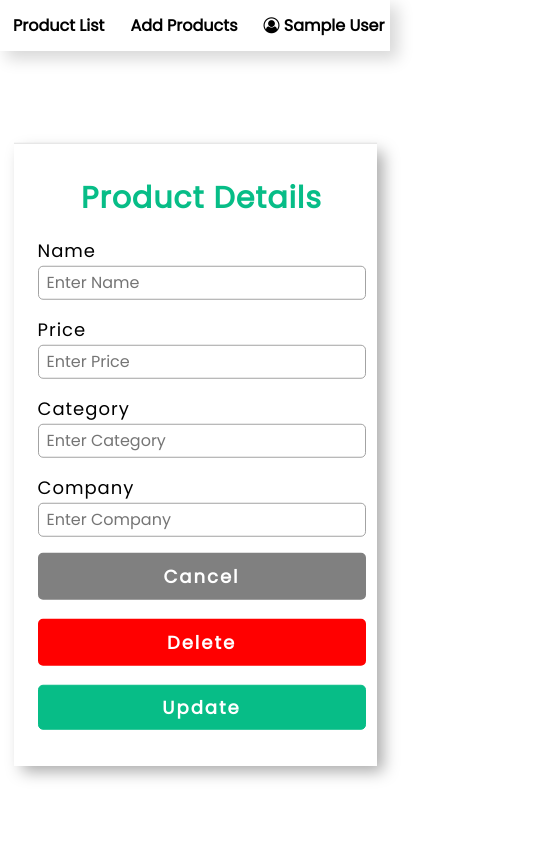
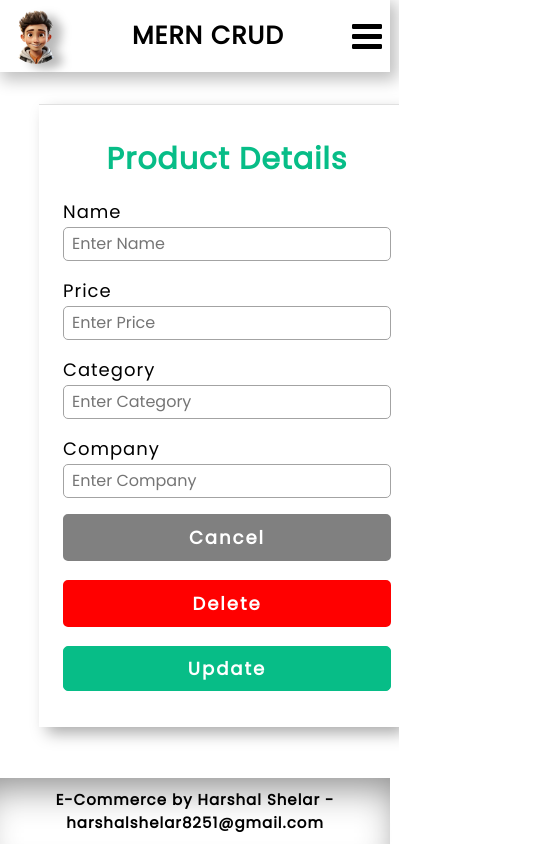
Before and after one commit to Harshal-Shelar/MERN-E-Com-FrontEnd, a React (Create React App) app: page /update/1 in a window 390 px wide. Shown: the whole page, 545 px wide, since content can reach past the window. Built offline with nearby package versions, Linux system fonts and the light colour scheme; no server answers; sample sign-in values are in the browser's storage.

Commit message:
popup and some designs are fixed

```diff
--- a/src/App.js
+++ b/src/App.js
@@ -27,7 +27,7 @@ function App() {
           <Route path='/login' element={<Login />} />
         </Routes>
       </BrowserRouter>
-      {/* <Footer /> */}
+      <Footer />
     </div>
   );
 }
--- a/src/Components/Footer/Footer.css
+++ b/src/Components/Footer/Footer.css
@@ -2,7 +2,6 @@
     position: absolute;
     bottom: 0;
     text-align: center;
-    z-index: 999;
     width: 100%;
     margin: 0;
     padding: 10px 0;
--- a/src/Components/Login/Login.css
+++ b/src/Components/Login/Login.css
@@ -36,7 +36,7 @@
 .loginHeading {
     text-align: center;
     margin: 10px 0;
-    color: rgb(111, 169, 206);
+    color: rgb(7, 189, 135);
     font-size: 30px;
     letter-spacing: 2px;
     font-weight: 600;
@@ -107,9 +107,13 @@
     }
 
     .loginHeading{
-        color: rgb(7, 189, 135);
-        text-shadow: 0px 2px 10px rgb(7, 189, 135);
+        color: white;
+        text-shadow:
+            1px 1px 2px black,
+            0 0 1em rgb(1, 189, 135),
+            0 0 0.2em rgb(1, 189, 135);
         font-size: 40px;
+        letter-spacing: 2px;
     }
 
     .loginForm{
--- a/src/Components/Nav/Nav.css
+++ b/src/Components/Nav/Nav.css
@@ -8,6 +8,7 @@
     padding-inline-start: 0;
     box-shadow: 7px 7px 15px 1px #d8d8d8;
 }
+
 .nav-li {
     list-style-type: none;
     text-decoration: none;
@@ -16,26 +17,32 @@
     display: inline-block;
     font-weight: 600;
 }
-.nav-li:hover{
+
+.nav-li:hover {
     transition: 0.7s;
     text-shadow: 0px 1px 7px rgb(7, 189, 135);
 }
+
 .nav-li a {
     text-align: center;
     color: black;
     text-decoration: none;
 }
-.nav-li a:focus{
+
+.nav-li a:focus {
     color: rgb(13, 119, 87);
 }
+
 .loginLogout {
     display: flex;
     align-items: center;
 }
-.all-li{
+
+.all-li {
     display: flex;
     text-wrap: nowrap;
 }
+
 .loginLogout li {
     list-style: none;
     align-items: center;
@@ -50,3 +57,74 @@
     padding-right: 20px;
 
 }
+
+@media (min-width : 768px) {
+
+    .respHeader,
+    .respHeaderData {
+        display: none;
+        visibility: hidden;
+    }
+}
+
+@media (max-width : 767px) {
+    .nav-ul {
+        display: none;
+        visibility: hidden;
+    }
+
+    .respHeader {
+        display: flex;
+        justify-content: space-between;
+        align-items: center;
+        padding: 0.5rem;
+        box-shadow: 4px 5px 15px 3px rgb(192, 192, 192);
+    }
+
+    .respProfileImg {
+        border-radius: 50%;
+        height: 3.5rem;
+        width: 3.5rem;
+        filter: drop-shadow(10px 5px 5px rgb(185, 185, 185));
+    }
+
+    .respHeading {
+        font-size: 25px;
+        font-weight: bold;
+        letter-spacing: 1px;
+    }
+
+    .fa-bars {
+        font-size: 35px;
+    }
+
+    .respHeaderData {
+        width: 70%;
+        position: absolute;
+        top: 72px;
+        right: 0px;
+        height: 91vh;
+        background-color: rgb(13, 119, 87);
+        z-index: 999;
+        transition: 2.2s cubic-bezier(.36,-0.01,0,.77);
+    }
+
+    .fa-close{
+        font-size: 35px;
+    }
+    .respUl {
+        top: 50%;
+        margin-top: 50%;
+    }
+    .respLi{
+        list-style: none;
+        margin: 1.5rem 0;
+        font-size: 20px;
+        font-weight: bold;
+    }
+    .respLi a{
+        color: white;
+        letter-spacing: 2px;
+        text-decoration: none;
+    }
+}
--- a/src/Components/Nav/Nav.jsx
+++ b/src/Components/Nav/Nav.jsx
@@ -1,15 +1,20 @@
-import React from 'react';
+import React, { useState } from 'react';
 import { Link, useNavigate } from 'react-router-dom';
 import './Nav.css';
+import profileImg from '../../Assets/Images/pro3Trans.png'
 
 const Nav = () => {
   const auth = localStorage.getItem("user");
+  const [sidebar, setSidebar] = useState(false);
 
   const navigate = useNavigate();
 
-  const logout = () => {
-    localStorage.removeItem("user");
-    navigate('/signUp');
+  const openSidebar = () => {
+    setSidebar(true);
+  }
+
+  const closeSidebar = () => {
+    setSidebar(false);
   }
 
 
@@ -17,6 +22,7 @@ const Nav = () => {
     <div>
       {
         auth ?
+          <div>
             <ul className='nav-ul'>
               <div className="all-li">
                 <li className='nav-li'><Link to="/">Product List</Link></li>
@@ -26,6 +32,29 @@ const Nav = () => {
                 <li className='nav-li'><Link to="/profile"> <i className="fa fa-user-circle-o"></i> {JSON.parse(auth).name}</Link></li>
               </div>
             </ul>
+            <div className="respHeader">
+              <img className='respProfileImg' src={profileImg} />
+              <span className="respHeading">MERN CRUD</span>
+              { !sidebar ?
+                <i className='fa fa-bars' onClick={openSidebar}></i> : <></>
+              }
+
+              {sidebar ?
+                <i className='fa fa-close' onClick={closeSidebar}></i> : <></>
+              }
+            </div>
+            {
+              sidebar ?
+                <div className="respHeaderData">
+                  <ul className='respUl'>
+                    <li className='respLi' onClick={closeSidebar}><Link to="/"> <i className='fa fa-server'></i> Product List</Link></li>
+                    <li className='respLi' onClick={closeSidebar}><Link to="/addProducts"> <i className='fa fa-user-plus'></i> Add Product</Link></li>
+                    <li className='respLi' onClick={closeSidebar}><Link to="/profile"> <i className='fa fa-user-circle-o'></i> {JSON.parse(auth).name}</Link></li>
+                  </ul>
+                </div> :
+                <></>
+            }
+          </div>
           :
           <></>
       }
--- a/src/Components/PrivateComp.jsx
+++ b/src/Components/PrivateComp.jsx
@@ -3,7 +3,7 @@ import { Outlet, Navigate } from 'react-router-dom';
 
 const PrivateComp = () => {
     const auth = localStorage.getItem("user");
-    return auth ? <Outlet /> : <Navigate to="signUp" />
+    return auth ? <Outlet /> : <Navigate to="login" />
 }
 
 export default PrivateComp
--- a/src/Components/Products/Products.css
+++ b/src/Components/Products/Products.css
@@ -13,6 +13,7 @@
     background: linear-gradient(50deg, red 0%, rgb(0, 116, 210) 80%);
     -webkit-text-fill-color: transparent;
     -webkit-background-clip: text;
+    background-clip: hidden;
 }
 
 .popupTitle {
@@ -22,6 +23,7 @@
 .tableHead {
     text-align: left;
     font-weight: bolder;
+    border-bottom: 2px solid black;
 }
 
 .mainTable {
@@ -41,7 +43,7 @@
     width: 150px;
     max-width: fit-content;
     text-wrap: nowrap;
-    padding: 0.8rem 0;
+    padding: 0.8rem;
 }
 .actionBtns {
     display: flex;
@@ -205,6 +207,8 @@
 
     .mainTable {
         overflow-y: auto;
+        padding: 1rem 1rem 1rem 2rem;
+        margin-top: 9rem;
     }
 
     .productListHeading {
@@ -214,4 +218,9 @@
     .input-icons {
         margin-top: 6rem;
     }
+    .input-field{
+        margin: 5rem 1rem 0 0;
+        position: fixed;
+        width: -webkit-fill-available;
+    }
 }
--- a/src/Components/Products/Products.jsx
+++ b/src/Components/Products/Products.jsx
@@ -80,12 +80,12 @@ const Products = () => {
         <table className='mainTable'>
           <thead className='tableHead'>
             <tr>
-              <th>Sr. No.</th>
-              <th>Name</th>
-              <th>Price</th>
-              <th>Category</th>
-              <th>Company</th>
-              <th>Actions</th>
+              <th className='tableText'>Sr. No.</th>
+              <th className='tableText'>Name</th>
+              <th className='tableText'>Price</th>
+              <th className='tableText'>Category</th>
+              <th className='tableText'>Company</th>
+              <th className='tableText'>Actions</th>
             </tr>
           </thead>
           <tbody>
--- a/src/Components/Profile/Profile.jsx
+++ b/src/Components/Profile/Profile.jsx
@@ -12,7 +12,7 @@ const Profile = () => {
 
   const logout = () => {
     localStorage.removeItem("user");
-    navigate('/signUp');
+    navigate('/login');
   }
 
   useEffect(() => {
--- a/src/Components/SignUp/SignUp.css
+++ b/src/Components/SignUp/SignUp.css
@@ -1,4 +1,4 @@
-.registerForm{
+.registerForm {
     top: 50%;
     left: 50%;
     position: absolute;
@@ -11,64 +11,72 @@
     width: fit-content;
 }
 
-.fields{
+.fields {
     display: grid;
     width: 50%;
     padding: 1rem 2rem;
     border-top: 1px solid rgb(224, 224, 224);
 }
 
-.signUpImage{
+.signUpImage {
     width: 50%;
-    background-image: linear-gradient(to right, rgb(13, 119, 87) , rgb(7, 189, 135));
+    background-image: linear-gradient(to right, rgb(13, 119, 87), rgb(7, 189, 135));
     box-shadow: 10px 5px 15px -2px #a2a2a2;
     border-radius: 20px;
 }
-.pTag{
+
+.pTag {
     font-size: 15px;
     text-align: center;
 }
 
-.loginSpan{
+.loginSpan {
     cursor: pointer;
-    color: rgb(35,52,137);
+    color: rgb(35, 52, 137);
     font-weight: 600;
 }
-.loginSpan a{
+
+.loginSpan a {
     text-decoration: none;
-    color: rgb(35,52,137);
+    color: rgb(35, 52, 137);
 }
-.loginSpan:hover{
+
+.loginSpan:hover {
     color: rgb(23, 33, 80);
     transition: 0.7s;
 }
-.signUpText{
+
+.signUpText {
     margin-top: 5rem;
     text-align: center;
     color: white;
 }
-.registerImage{
+
+.registerImage {
     top: 50%;
     position: relative;
     transform: translate(-13%, -50%);
     height: 16rem;
     width: auto;
 }
-.signUpHeading{
+
+.signUpHeading {
     text-align: center;
     margin: 10px 0;
-    color: rgb(111, 169, 206);
+    color: rgb(7, 189, 135);
     font-size: 30px;
     letter-spacing: 2px;
     font-weight: 600;
 }
-label{
+
+label {
     margin: 1.2rem 0 0.3rem;
     font-weight: 500;
     color: black;
     letter-spacing: 1px;
 }
-input{
+
+input {
     height: 1.9rem;
     padding-left: 0.5rem;
     border-radius: 5px;
@@ -76,7 +84,7 @@ input{
     outline: none;
 }
 
-button{
+button {
     margin: 2rem 0 0.2rem;
     padding: 0.5rem 0;
     background-color: rgb(7, 189, 135);
@@ -88,7 +96,8 @@ button{
     border-radius: 5px;
     cursor: pointer;
 }
-button:hover{
+
+button:hover {
     background-color: rgb(13, 119, 87);
     border: 1px solid rgb(13, 119, 87);
     transition: 0.7s;
@@ -96,32 +105,41 @@ button:hover{
 }
 
 @media (max-width : 767px) {
-    .registerForm{
+    .registerForm {
         display: inline-block;
         min-width: 86%;
         border-radius: 20px;
         box-shadow: 0px 0px 15px 5px rgb(214, 214, 214);
     }
-    .signUpImage{
+
+    .signUpImage {
         display: none;
     }
-    .fields{
-        width:auto;
+
+    .fields {
+        width: auto;
         border-radius: 10px;
     }
-    input{
+
+    input {
         height: 2.5rem;
         font-size: 16px;
     }
-    label{
+
+    label {
         font-size: 18px;
     }
-    .pTag{
+
+    .pTag {
         font-size: 19px;
     }
-    .signUpHeading{
-        color: rgb(7, 189, 135);
+
+    .signUpHeading {
+        color: white;
         font-size: 40px;
-        text-shadow: 0px 2px 10px rgb(7, 189, 135);
+        text-shadow:
+            1px 1px 2px black,
+            0 0 1em rgb(1, 189, 135),
+            0 0 0.2em rgb(1, 189, 135);
     }
 }
--- a/src/Components/UpdateProduct/UpdateProduct.css
+++ b/src/Components/UpdateProduct/UpdateProduct.css
@@ -1,8 +1,5 @@
 .updateFormMain {
-    top: 50%;
-    left: 50%;
-    transform: translate(-50%, -50%);
-    position: absolute;
+    margin: 4rem auto;
     min-width: 700px;
     width: 700px;
     min-height: 500px;
@@ -212,14 +209,16 @@
 
 @media (max-width : 767px) {
     .updateFormMain{
-        display: inline-block;
+        width: 80%;
+        min-width: 80%;
+        margin: 2rem auto;
     }
     .image{
         display: none;
     }
     .mainForm{
-        margin: 4rem auto 0;
-        width: 45%;
+        margin: 0 auto 0;
+        width: 100%;
     }
     .updateBtns{
         display: inline-block;
--- a/src/index.css
+++ b/src/index.css
@@ -5,6 +5,10 @@ body {
 }
 *{
   font-family: 'poppins';
+}
+.tableText{
+  text-wrap: nowrap;
+  padding: 0 1rem 0 0;
 }
 
 ::-webkit-scrollbar {
```
Lines whose indentation alone changed are shown as unchanged.
